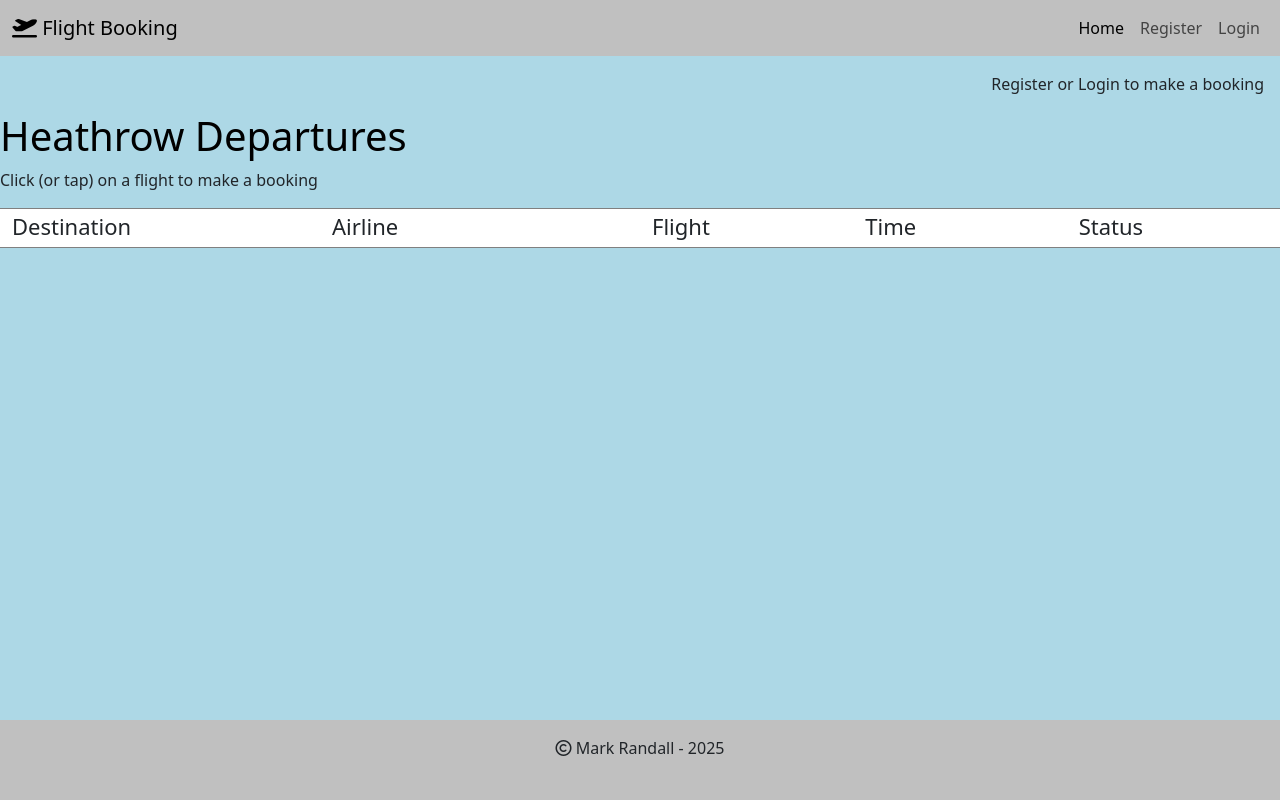
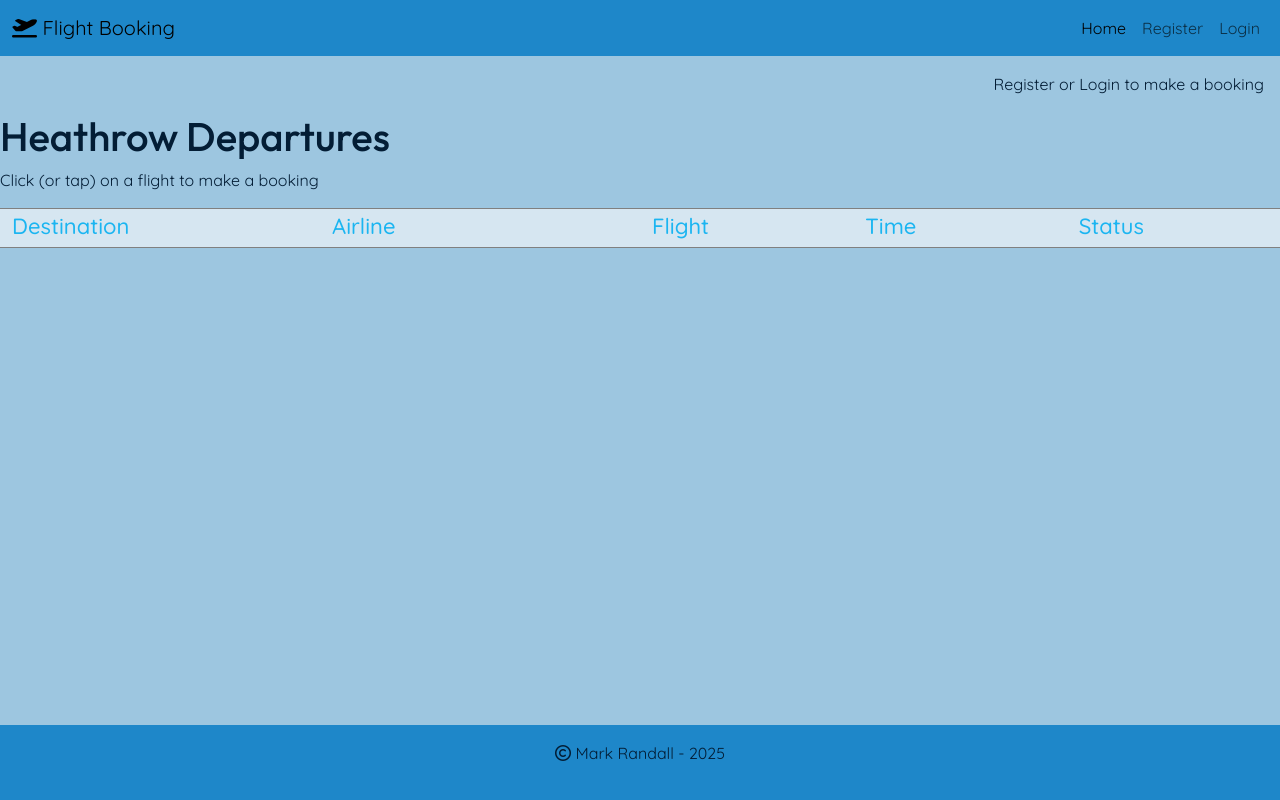
Before and after one commit to mogr20/flight-bookings, a Django app: page / in a window 1280 px wide. Run offline with Django 4.2, Linux system fonts and the light colour scheme; data that the repository does not hold is empty; some libraries are stand-ins or nearby versions.

Commit message:
UPDATE: updated colour scheme

```diff
--- a/booking/templates/booking/booking_passengers.html
+++ b/booking/templates/booking/booking_passengers.html
@@ -6,7 +6,7 @@
 <!-- content starts here -->
 <div class="container-fluid">
     <div class="row">
-        <h3>Booking for: {{ booking.booking_date }}</h3>
+        <h2>Booking for: {{ booking.booking_date }}</h2>
         <div class="col-12 col-sm-6 col-lg-4"><strong>Departing from: </strong>{{ flight.departure_airport.city }}</div>
         <div class="col-12 col-sm-6 col-lg-4"><strong>Arriving at: </strong>{{ flight.arrival_airport.city }}</div>
         <div class="col-12 col-sm-6 col-lg-4"><strong>Airline: </strong>{{ flight.airline }}</div>
--- a/static/css/style.css
+++ b/static/css/style.css
@@ -1,31 +1,57 @@
-h1 {
-    color: black;
+@import url('https://fonts.googleapis.com/css2?family=Quicksand:wght@300..700&family=Outfit:wght@100..900&display=swap');
+
+/* CSS variables */
+:root {
+    --primary-font: "Outfit", sans-serif;
+    --secondary-font: "Quicksand", sans-serif;
+
+    /* colors generated by adobe colour wheel */
+    --primary-color: #9dc6e0;
+    /* light blue */
+    --secondary-color: #1e87c9;
+    /* blue */
+    --highlight-color: #1bb5f1;
+    /* blue */
+    --light-highlight-color: #d6e6f1;
+    /* cloud white-blue */
+    --black-color: #031d35;
+    /* blue-black */
+}
+
+/* global styles */
+body {
+    margin: 0;
+    background-color: var(--primary-color);
+    font-family: var(--secondary-font);
+    color: var(--black-color);
+}
+
+h1, h2 {
+    font-family: var(--primary-font);
+    color: var(--black-color);
 }
 
 h3 {
+    color: var(--highlight-color);
     font-size: 22px;
-}
-
-body {
-    background-color: lightblue;
 }
 
 button.expand-btn {
     font-size: 12px;
-    background-color: blue;
+    background-color: var(--secondary-color);
     /* height 2px, width 14px */
-    border-color: blue;
+    border-color: var(--secondary-color);
     padding: 7px 12px;
     border-radius: 20%;
 }
 
 #navbar {
-    background-color: silver;
+    background-color: var(--secondary-color);
 }
 
 footer {
-    background-color: silver;
-    padding-bottom: 1.5rem;
+    background-color: var(--secondary-color);
+    padding-bottom: 1.2rem;
     text-align: center;
     bottom: 0;
     /* vertically align text closer to center */
@@ -43,7 +69,7 @@ main {
 #table-header {
     border-top: 1px solid gray;
     border-bottom: 1px solid gray;
-    background-color: white;
+    background-color: var(--light-highlight-color);
 }
 
 #table-header div {
@@ -52,7 +78,7 @@ main {
 }
 
 .table-row:hover:not(:has(.expand-btn:hover)) {
-    background-color: lightskyblue;
+    background-color: var(--highlight-color);
 }
 
 .table-row, .booking-row {
@@ -69,7 +95,7 @@ main {
 }
 
 .table-row-even {
-    background-color: white;
+    background-color: var(--light-highlight-color);
 }
 
 /* accordion styling */
```
Also changed, not shown: booking/templates/booking/my_bookings.html (+2 -5 lines), 1 other file.
